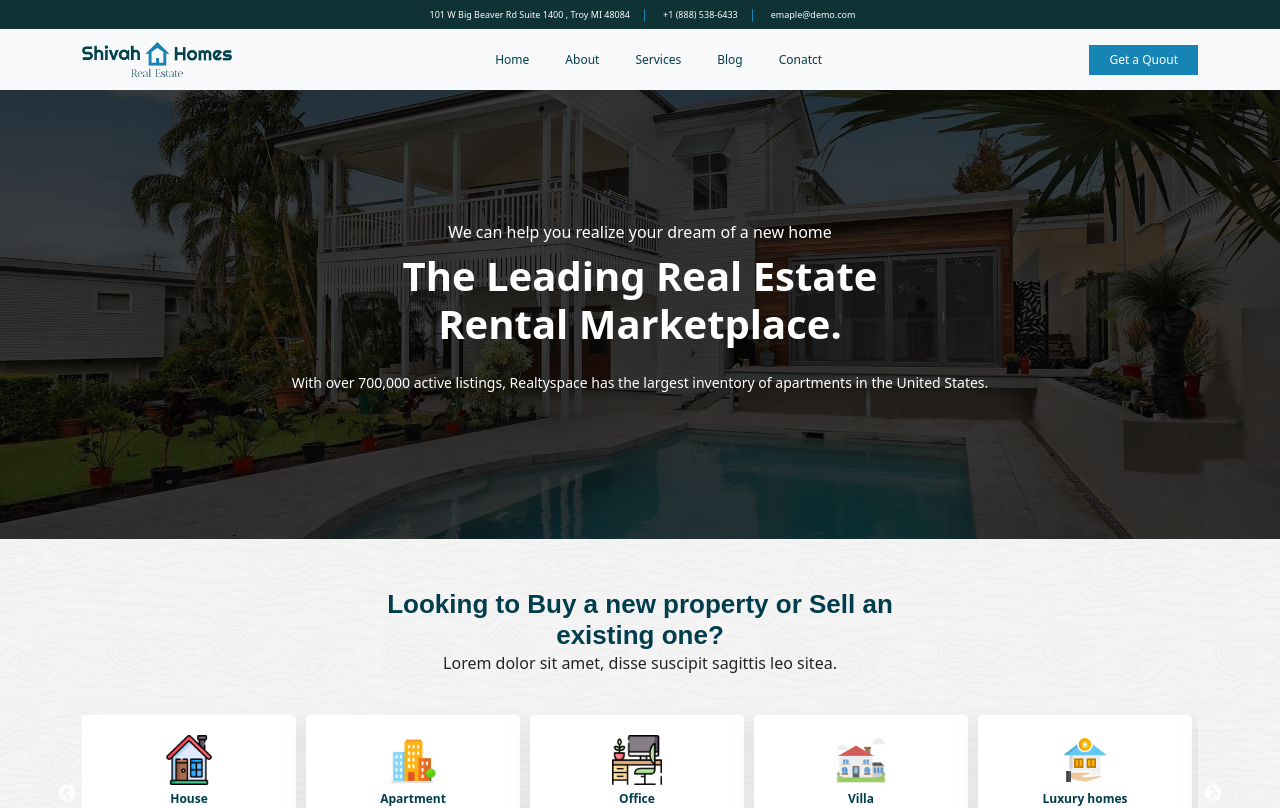
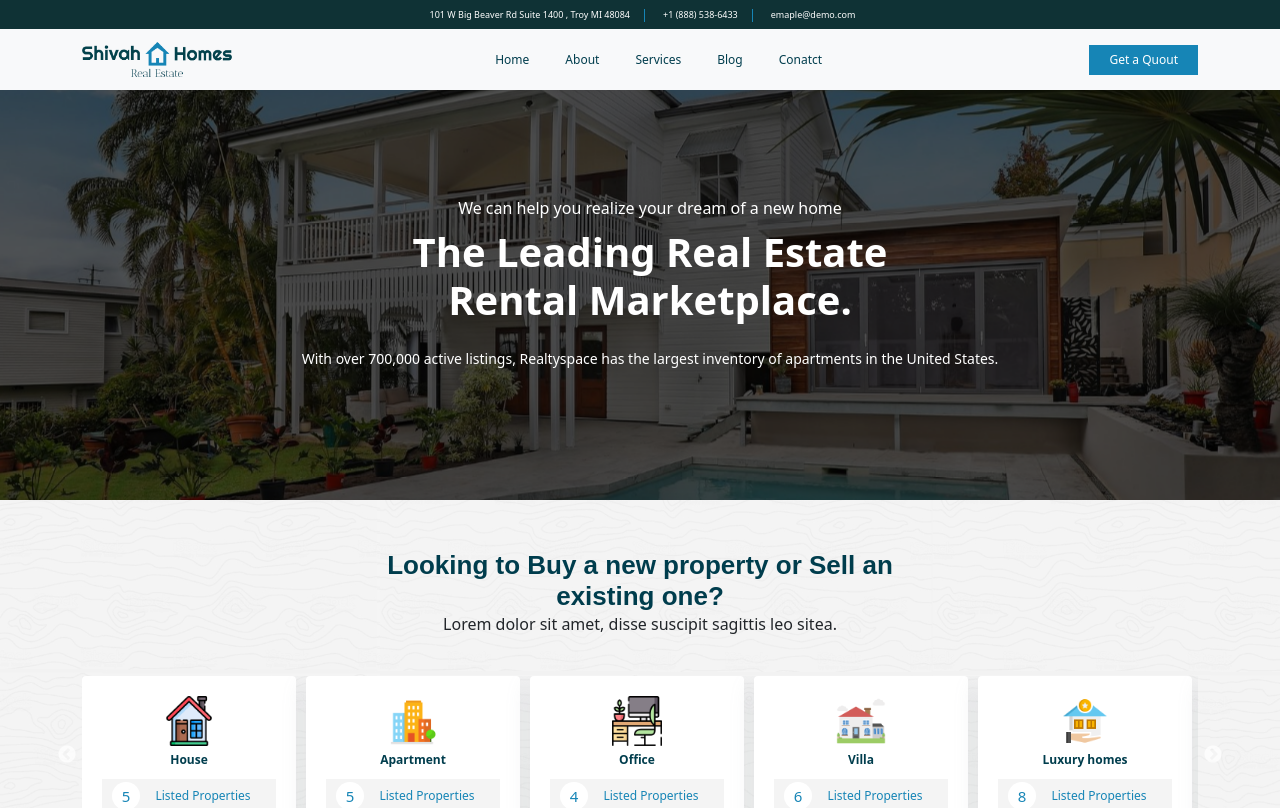
Before and after one commit to ShivahTech/shivah-real-estate, a Next.js app: page / in a window 1280 px wide. Shown: the top 808 px of the page. Built offline with nearby package versions, Linux system fonts and the light colour scheme.

Commit message:
new changes

```diff
--- a/src/Component/Banner/index.tsx
+++ b/src/Component/Banner/index.tsx
@@ -1,10 +1,19 @@
 import React from "react";
-
+import Image from "next/image";
 const index = () => {
   return (
-    <section className="banner-section">
+    <section className="banner-sections">
+      <div className="ineer-section">
+        <Image
+          src="/image/slider-1.jpg"
+          width={500}
+          height={500}
+          alt="banner-image"
+        />
+      </div>
+      <section className="banner-details">
         <div className="container">
-        <div className="row align-items-center justify-content-center">
+          <div className="row  justify-content-center">
             <div className="col-lg-8 col-12 text-center">
               <div className="banner-detail">
                 <p className="text-white  mb-2">
@@ -25,6 +34,30 @@ const index = () => {
           </div>
         </div>
       </section>
+    </section>
+    // <section className="banner-section">
+    //   <div className="container">
+    //     <div className="row align-items-center justify-content-center">
+    //       <div className="col-lg-8 col-12 text-center">
+    //         <div className="banner-detail">
+    //           <p className="text-white  mb-2">
+    //             We can help you realize your dream of a new home
+    //           </p>
+    //           <h1 className="text-white fs-lg fw-bold mb-0">
+    //             The Leading Real Estate
+    //           </h1>
+    //           <h1 className="text-white fs-lg fw-bold mb-4">
+    //             Rental Marketplace.
+    //           </h1>
+    //           <p className="ipsum-detail text-white mt-3 ">
+    //             With over 700,000 active listings, Realtyspace has the largest
+    //             inventory of apartments in the United States.
+    //           </p>
+    //         </div>
+    //       </div>
+    //     </div>
+    //   </div>
+    // </section>
   );
 };
 
--- a/src/styles/banner-.scss
+++ b/src/styles/banner-.scss
@@ -67,3 +67,51 @@
 //     background-position: -512px -512px;
 //   }
 // }
+.banner-sections {
+  position: relative;
+  overflow: hidden;
+  .ineer-section {
+    width: 100%;
+    position: relative;
+    animation: scale 20s linear infinite;
+    img {
+      width: 100%;
+      object-fit: cover;
+    }
+    &::before {
+      position: absolute;
+      background: #000000ab;
+      content: "";
+      width: 100%;
+      height: 100%;
+    }
+  }
+  .banner-details {
+    position: absolute;
+    top: 0;
+    text-align: center;
+    left: 0;
+    right: 0;
+    margin: 0 auto;
+    display: flex;
+    align-items: center;
+    bottom: 0;
+    justify-content: center;
+    transform: translate(10px, 8%);
+
+    .banner-detail {
+      .ipsum-detail {
+        font-size: $-text-font-szie;
+      }
+    }
+  }
+}
+@keyframes scale {
+  50% {
+    -webkit-transform: scale(1.2);
+    -moz-transform: scale(1.2);
+    -ms-transform: scale(1.2);
+    -o-transform: scale(1.2);
+    transform: scale(1.2);
+  }
+}
```
Lines whose indentation alone changed are shown as unchanged.
